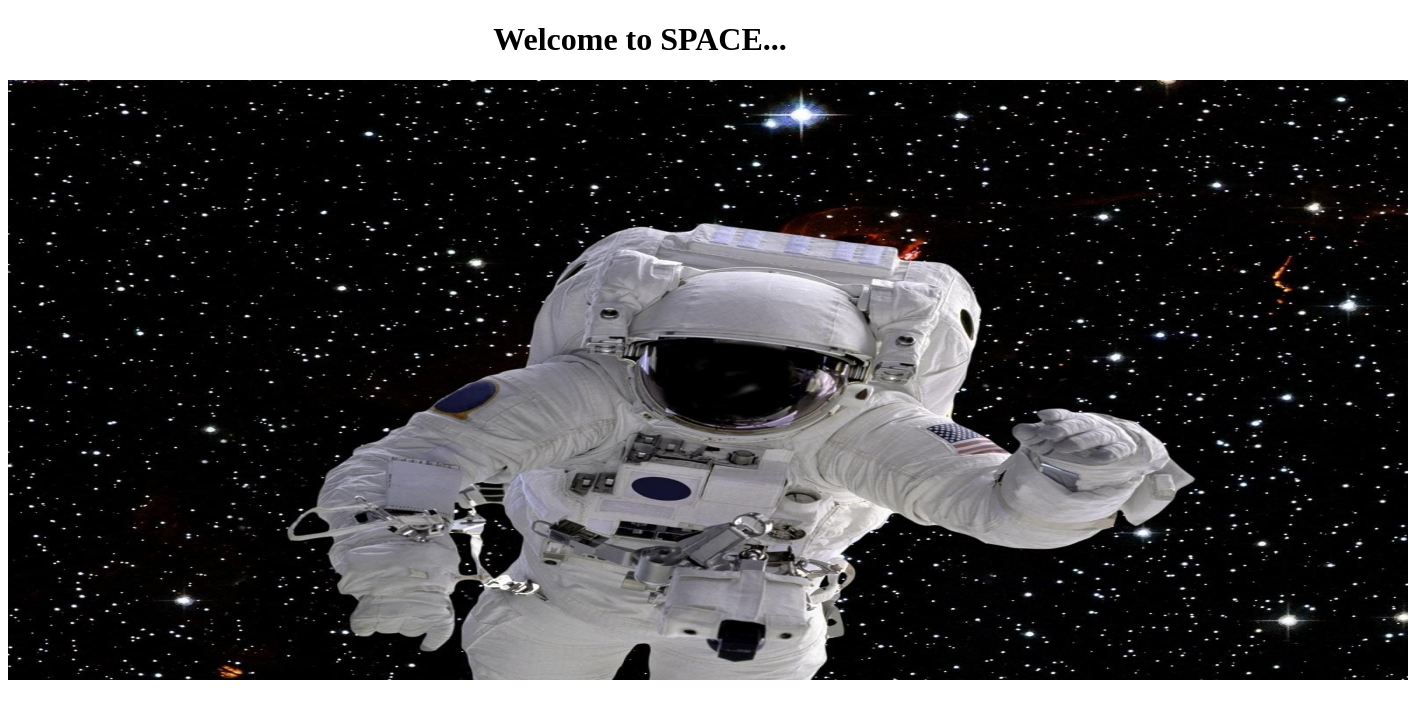
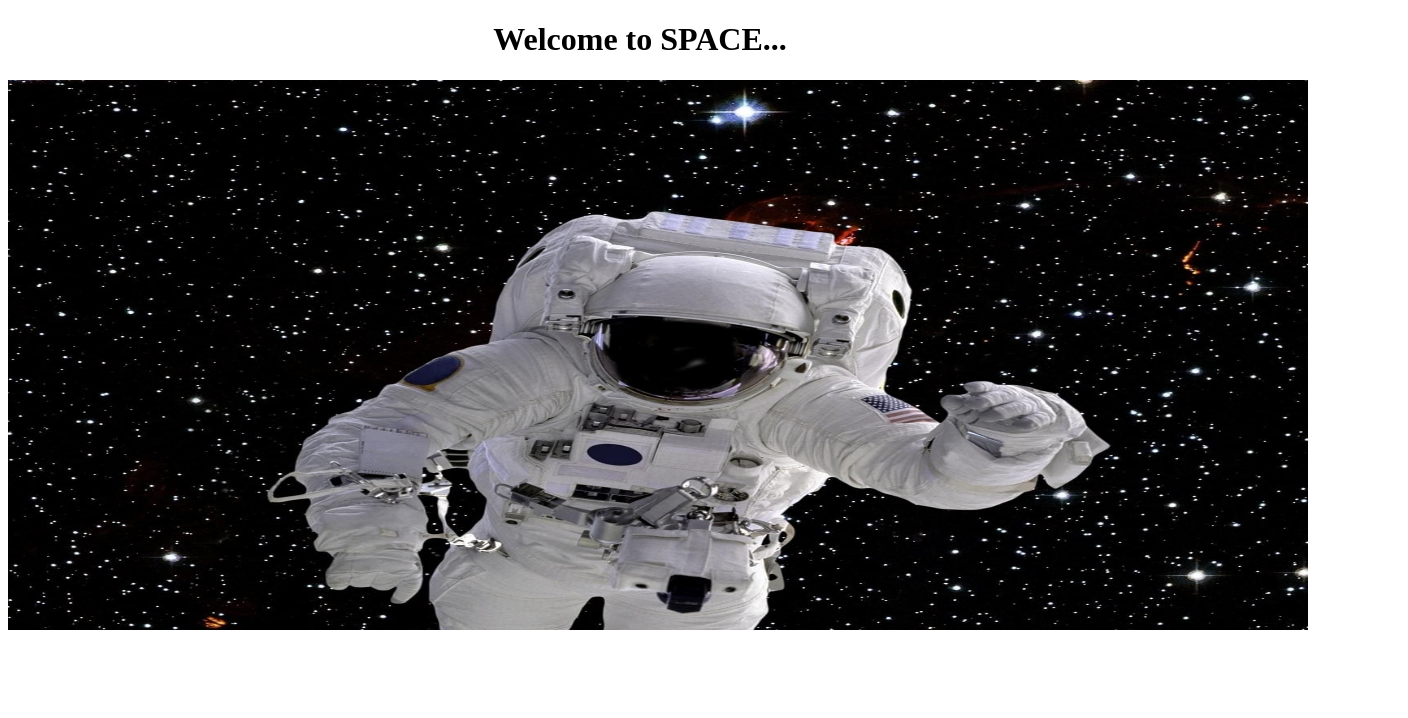
Before and after one commit to ankit22github/test, a plain HTML site: page index.html in a window 1280 px wide. Shown: the whole page, 1408 px wide, since content can reach past the window. Drawn offline with Linux system fonts and the light colour scheme.

Commit message:
Update index.html

```diff
--- a/index.html
+++ b/index.html
@@ -7,7 +7,7 @@
     <p>
       <h1> <center> Welcome to SPACE... </center> </h1>
 
-      <img src="image.png" alt="Image" align="middle" width="1400" height="600" />
+      <img src="image.png" alt="Image" align="middle" width="1300" height="550" />
     </p>
   </body>
 </html>
```
